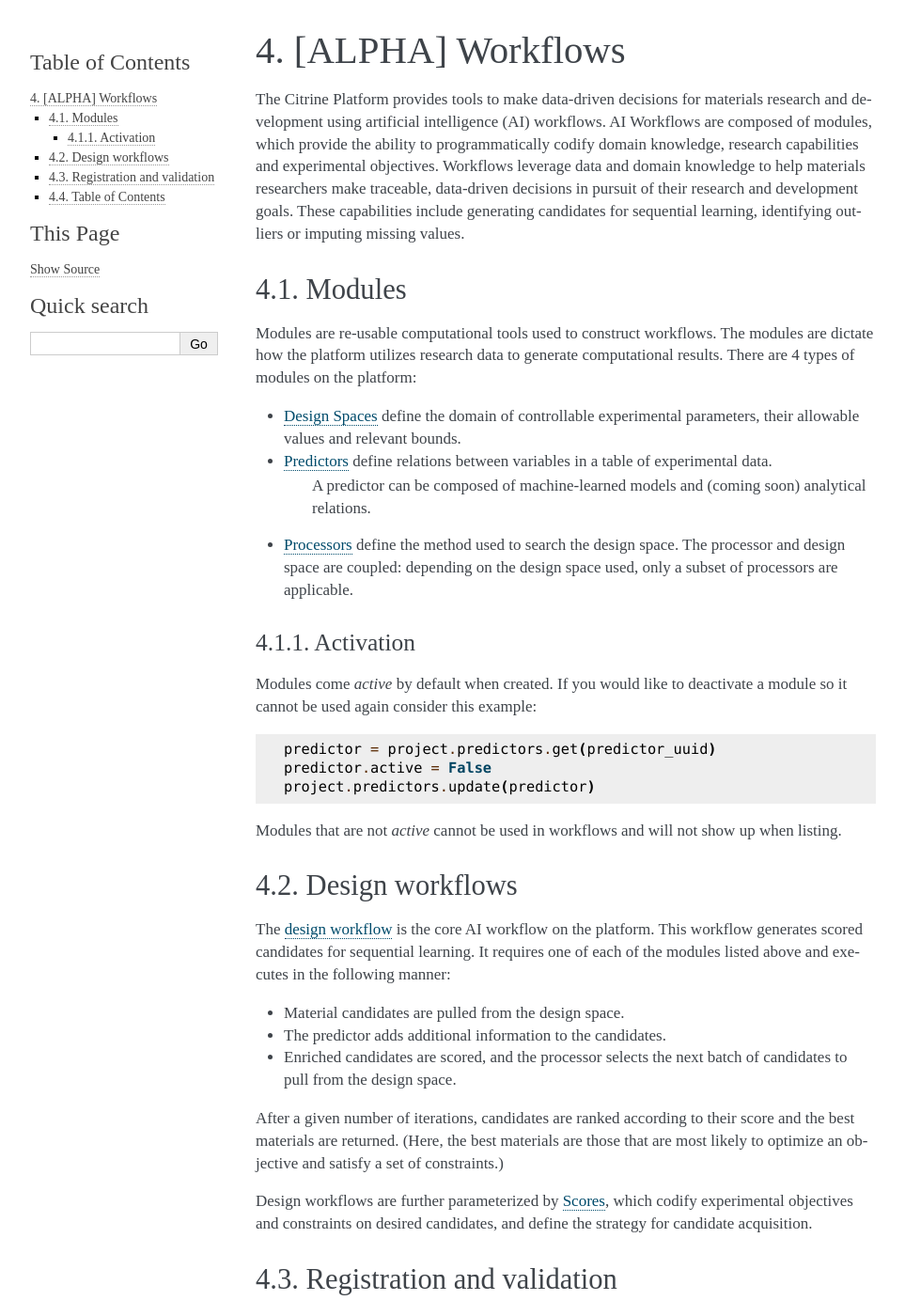
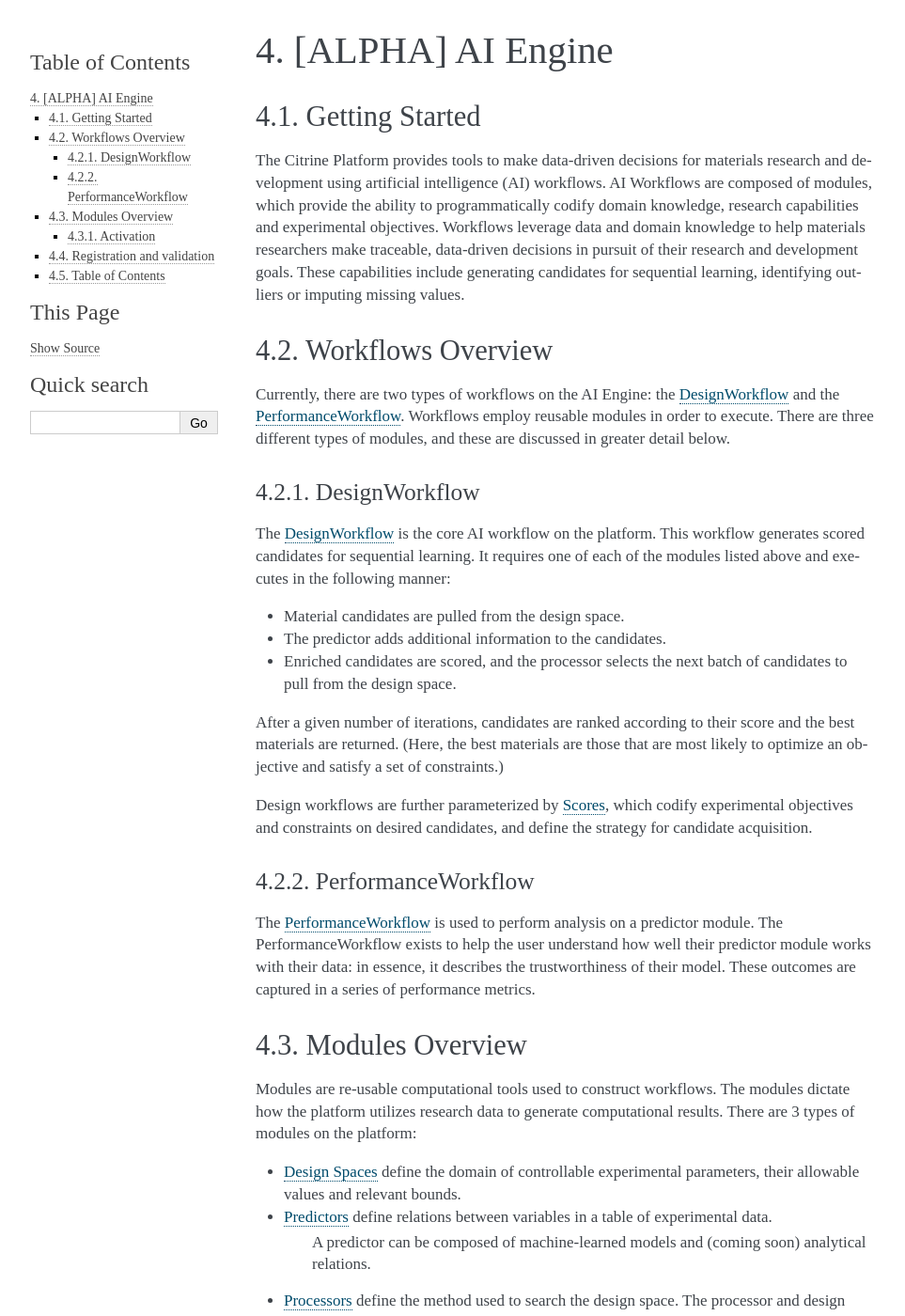
Before and after one commit to CitrineInformatics/citrine-python, a Sphinx documentation site: the page built from docs/source/workflows/index.rst, in a window 1280 px wide and 1400 px high. Shown: the whole window at 94% size, without its empty margins (148-1111 px from the left). Built offline with Sphinx 7.4.7, drawn with Linux system fonts in a browser that asks for light colours; pages that are not in the unit, such as notebooks, are missing from menus; some of the changed text lies outside the part shown.

Commit message:
added top level section for getting started and workflows

```diff
--- a/docs/source/workflows/index.rst
+++ b/docs/source/workflows/index.rst
@@ -1,18 +1,50 @@
 .. _workflows:
 
-[ALPHA] Workflows
+[ALPHA] AI Engine
 =================
+
+Getting Started
+-------
 
 The Citrine Platform provides tools to make data-driven decisions for materials research and development using artificial intelligence (AI) workflows.
 AI Workflows are composed of modules, which provide the ability to programmatically codify domain knowledge, research capabilities and experimental objectives.
 Workflows leverage data and domain knowledge to help materials researchers make traceable, data-driven decisions in pursuit of their research and development goals.
 These capabilities include generating candidates for sequential learning, identifying outliers or imputing missing values.
 
-Modules
+Workflows Overview
+-------
+
+Currently, there are two types of workflows on the AI Engine: the :doc:`DesignWorkflow <design_workflows>` and the :doc:`PerformanceWorkflow <performance_workflows>`.
+Workflows employ reusable modules in order to execute.
+There are three different types of modules, and these are discussed in greater detail below.
+
+DesignWorkflow
+**********
+
+The :doc:`DesignWorkflow <design_workflows>` is the core AI workflow on the platform.
+This workflow generates scored candidates for sequential learning.
+It requires one of each of the modules listed above and executes in the following manner:
+
+-  Material candidates are pulled from the design space.
+-  The predictor adds additional information to the candidates.
+-  Enriched candidates are scored, and the processor selects the next batch of candidates to pull from the design space.
+
+After a given number of iterations, candidates are ranked according to their score and the best materials are returned.
+(Here, the best materials are those that are most likely to optimize an objective and satisfy a set of constraints.)
+
+Design workflows are further parameterized by :doc:`Scores <scores>`, which codify experimental objectives and constraints on desired candidates, and define the strategy for candidate acquisition.
+
+PerformanceWorkflow
+**********
+
+The :doc:`PerformanceWorkflow <performance_workflows>` is used to perform analysis on a predictor module. The PerformanceWorkflow exists to help the user understand how well their predictor module works with their data: in essence, it describes the trustworthiness of their model. These outcomes are captured in a series of performance metrics.
+
+Modules Overview
 -------
 
 Modules are re-usable computational tools used to construct workflows.
-The modules are dictate how the platform utilizes research data to generate computational results. There are 4 types of modules on the platform:
+The modules dictate how the platform utilizes research data to generate computational results.
+There are 3 types of modules on the platform:
 
 -  :doc:`Design Spaces <design_spaces>` define the domain of controllable experimental parameters, their allowable values and relevant bounds.
 -  :doc:`Predictors <predictors>` define relations between variables in a table of experimental data.
@@ -33,21 +65,6 @@
 
 Modules that are not `active` cannot be used in workflows and will not show up when listing.
 
-Design workflows
-----------------
-
-The :doc:`design workflow <design_workflows>` is the core AI workflow on the platform.
-This workflow generates scored candidates for sequential learning.
-It requires one of each of the modules listed above and executes in the following manner:
-
--  Material candidates are pulled from the design space.
--  The predictor adds additional information to the candidates.
--  Enriched candidates are scored, and the processor selects the next batch of candidates to pull from the design space.
-
-After a given number of iterations, candidates are ranked according to their score and the best materials are returned.
-(Here, the best materials are those that are most likely to optimize an objective and satisfy a set of constraints.)
-
-Design workflows are further parameterized by :doc:`Scores <scores>`, which codify experimental objectives and constraints on desired candidates, and define the strategy for candidate acquisition.
 
 Registration and validation
 ---------------------------
```
